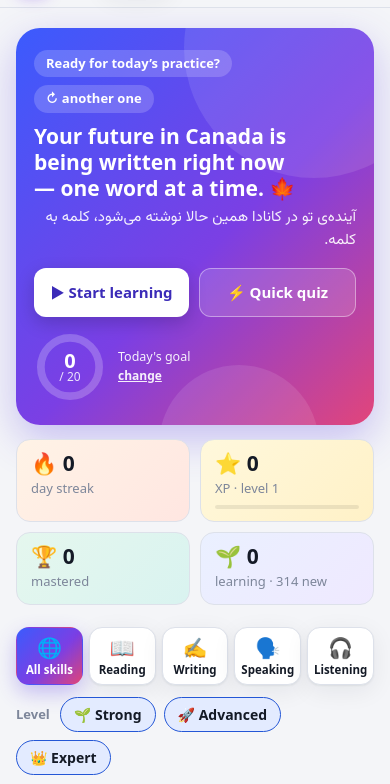
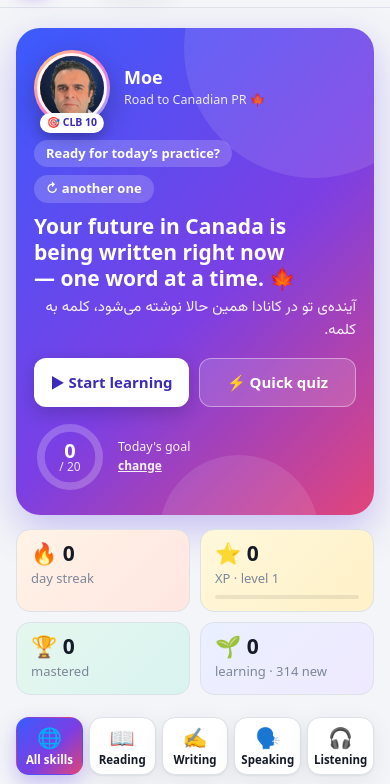
Before and after one commit to NeilSmithConstructionLtd/moe-test, a plain HTML site: page index.html in a window 390 px wide. Shown: the part 53-837 px from the top of the page. Drawn offline with Linux system fonts and the light colour scheme.

Commit message:
Add Moe's photo to the home banner and results screens
Co-Authored-By: Claude Opus 5.5 <noreply@anthropic.com>
Claude-Session: https://claude.ai/code/session_01MgBjdpHHEtyfrgV859vZx7

```diff
--- a/app.js
+++ b/app.js
@@ -200,6 +200,10 @@ function home() {
   const level = Math.floor(S.xp / 500) + 1, lvlPct = (S.xp % 500) / 5;
   let html = `
   <section class="hero">
+    <div class="moe">
+      <div class="moe-pic"><img src="images/moe.jpg" alt="Moe" width="180" height="180"><span class="moe-badge">🎯 CLB 10</span></div>
+      <div class="moe-name"><b>Moe</b><span>Road to Canadian PR 🍁</span></div>
+    </div>
     <div class="hero-main">
       <div class="hello-row"><div class="hello">${done >= S.goal ? 'Daily goal done — great work! 🎉' : done ? 'Keep going, you are on a roll!' : 'Ready for today’s practice?'}</div><button class="hello more" id="nextMotto" title="Another motivation">↻ another one</button></div>
       <h1 class="motto">${esc(mEn)}</h1>
@@ -339,7 +343,7 @@ function study({ key }) {
     confetti();
     const pct = Math.round(tally.good / Math.max(1, tally.good + tally.hard + tally.again) * 100);
     app.innerHTML = `<div class="result"><div class="emoji">${pct >= 80 ? '🏆' : pct >= 50 ? '💪' : '🌱'}</div><h1>Session complete!</h1>
-    <p class="sub">${done} cards reviewed · آفرین، ادامه بده!</p><p class="cheer">${esc(motto()[0])}</p>
+    <p class="sub">${done} cards reviewed · آفرین، ادامه بده!</p><div class="cheer-row"><img src="images/moe.jpg" alt="" class="av"><p class="cheer">${esc(motto()[0])}</p></div>
     <div class="tally"><div class="t-good"><b>${tally.good}</b>Got it</div><div class="t-hard"><b>${tally.hard}</b>Hard</div><div class="t-again"><b>${tally.again}</b>Again</div></div>
     <div class="row-btns"><button class="btn primary" id="more">Study more</button><button class="btn" id="qz">🎯 Quiz this deck</button><button class="btn" id="hm">Home</button></div></div>`;
     $('#more').onclick = () => go('study', { key });
@@ -438,7 +442,7 @@ function quiz({ key, mode, n }) {
     if (pct >= 70) confetti();
     app.innerHTML = `<div class="result"><div class="emoji">${pct >= 90 ? '🏆' : pct >= 70 ? '🎉' : pct >= 50 ? '💪' : '📚'}</div>
     <div class="big">${score}/${order.length}</div><h1>${pct >= 90 ? 'Outstanding!' : pct >= 70 ? 'Great job!' : pct >= 50 ? 'Good effort!' : 'Keep practising!'}</h1>
-    <p class="cheer">${pct >= 70 ? 'That\u2019s CLB 9+ energy, Moe! Keep it up.' : 'Every mistake here is one you won\u2019t make on test day, Moe.'}</p><p class="sub">${pct}% correct · best streak 🔥 ${best}${missed.length ? ' · missed words were added to your review pile' : ''}</p>
+    <div class="cheer-row"><img src="images/moe.jpg" alt="" class="av"><p class="cheer">${pct >= 70 ? 'That\u2019s CLB 9+ energy, Moe! Keep it up.' : 'Every mistake here is one you won\u2019t make on test day, Moe.'}</p></div><p class="sub">${pct}% correct · best streak 🔥 ${best}${missed.length ? ' · missed words were added to your review pile' : ''}</p>
     ${missed.length ? `<div class="missed"><h2>Review these</h2>${missed.map(id => `<div><b>${esc(WORDS[id].w)}</b><span class="fa">${esc(WORDS[id].fa)}</span></div>`).join('')}</div>` : ''}
     <div class="row-btns"><button class="btn primary" id="again">Try again</button>${missed.length ? '<button class="btn" id="rev">🃏 Flashcards for missed</button>' : ''}<button class="btn" id="hm">Back to deck</button></div></div>`;
     $('#again').onclick = () => go('quiz', { key, mode, n });
--- a/style.css
+++ b/style.css
@@ -357,3 +357,21 @@ mark{background:color-mix(in srgb,var(--accent) 22%,transparent);color:inherit;b
 .hero-fa{text-align:right}
 .big-btn{white-space:nowrap}
 @media (max-width:640px){ .big-btn{padding:12px 12px;font-size:15px} .hero-fa{font-size:15px} }
+
+/* Moe's profile */
+.moe{position:relative;z-index:1;flex:none;display:flex;flex-direction:column;align-items:center;gap:10px;text-align:center}
+.moe-pic{position:relative;width:132px;height:132px;border-radius:50%;padding:4px;background:linear-gradient(135deg,#ffd36e,#ff7ac6,#8fb0ff);box-shadow:0 10px 28px rgba(0,0,0,.25)}
+.moe-pic img{display:block;width:100%;height:100%;border-radius:50%;object-fit:cover;border:3px solid rgba(255,255,255,.9)}
+.moe-badge{position:absolute;left:50%;bottom:-8px;transform:translateX(-50%);white-space:nowrap;background:#fff;color:#3b2bb8;font-size:12px;font-weight:800;padding:3px 10px;border-radius:20px;box-shadow:0 4px 12px rgba(0,0,0,.2)}
+.moe-name{line-height:1.2;margin-top:4px}
+.moe-name b{display:block;font-size:18px}
+.moe-name span{font-size:12.5px;opacity:.88}
+.cheer-row{display:flex;align-items:center;justify-content:center;gap:10px;margin:8px 0}
+.cheer-row .cheer{margin:0;text-align:left}
+.av{width:44px;height:44px;border-radius:50%;object-fit:cover;flex:none;border:2px solid var(--accent-soft);box-shadow:var(--shadow)}
+@media (max-width:640px){
+  .moe{flex-direction:row;text-align:left;gap:14px}
+  .moe-pic{width:76px;height:76px;padding:3px}
+  .moe-badge{font-size:10.5px;padding:2px 7px;bottom:-7px}
+  .moe-name{margin:0}
+}
```
Also changed, not shown: images/moe.jpg (added).
